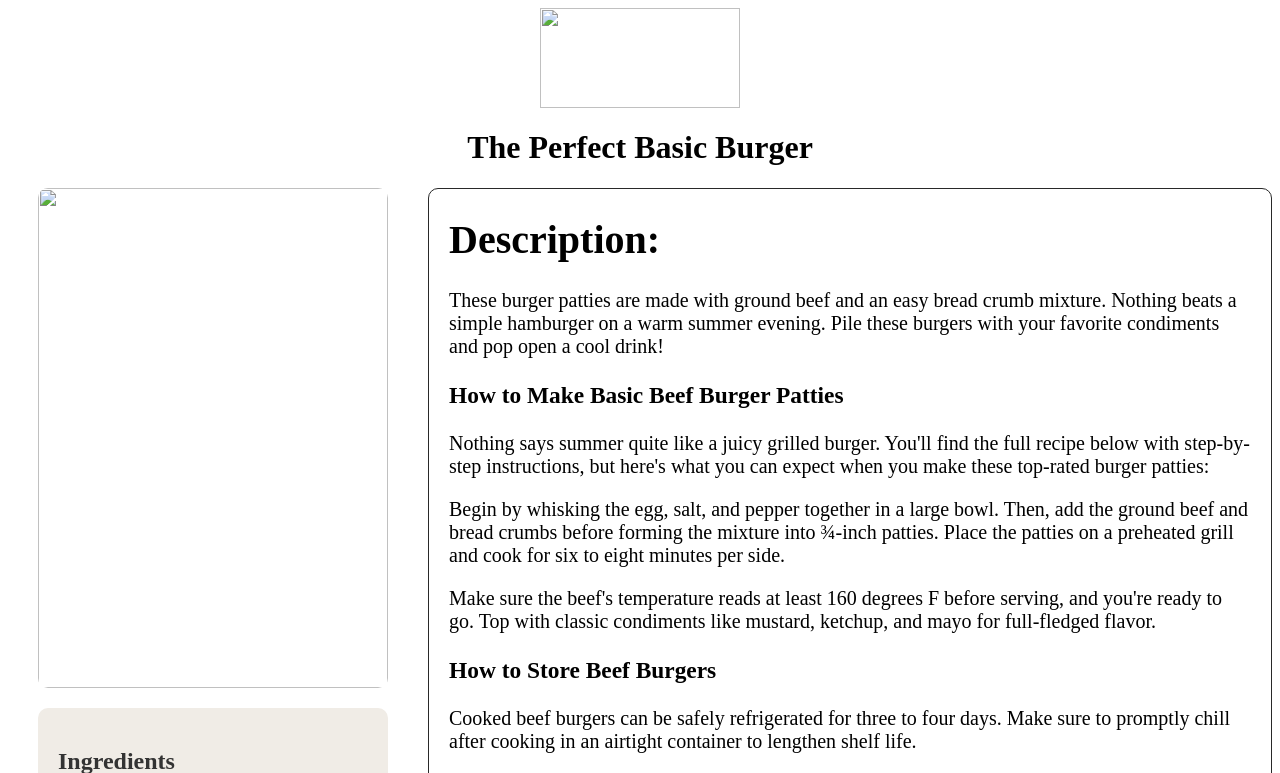
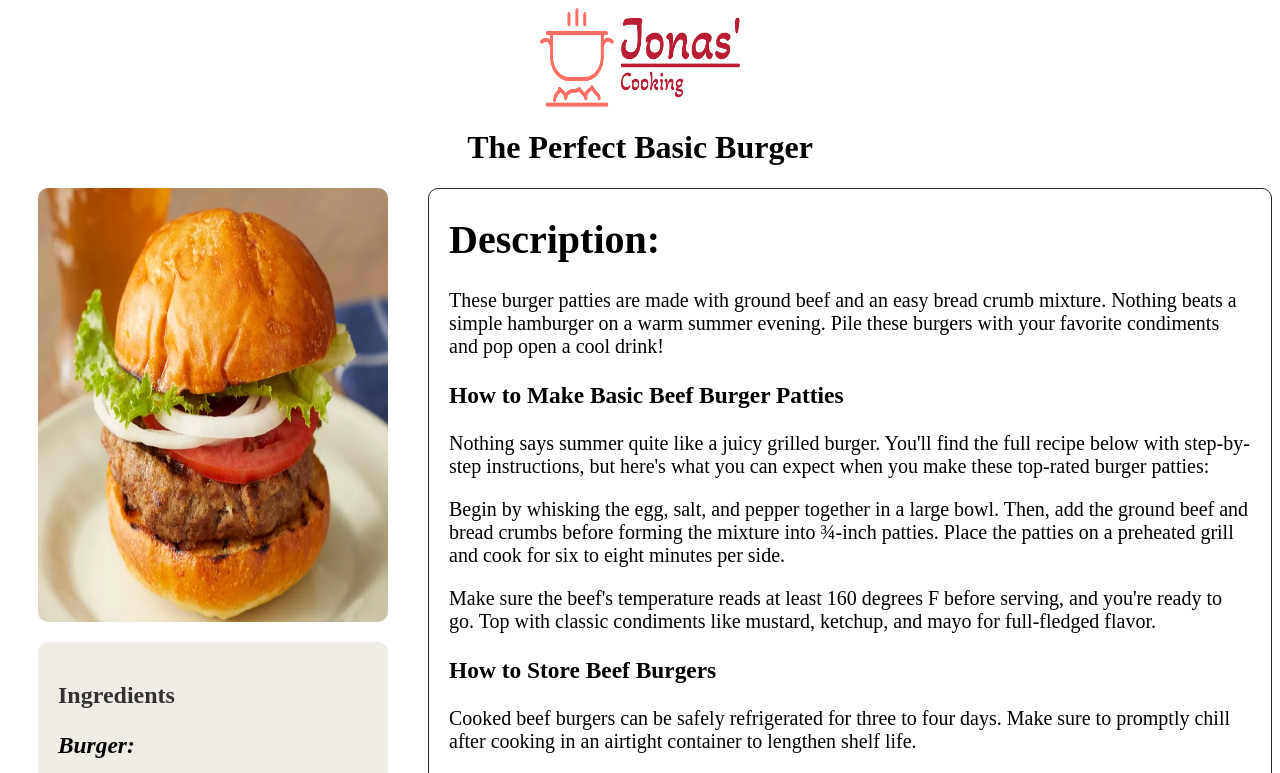
Before and after one commit to JonasAJohansen/odin-recipes, a plain HTML site: page burger/index.html in a window 1280 px wide. Shown: the top 773 px of the page. Drawn offline with Linux system fonts and the light colour scheme; the site is published under a folder, as on GitHub Pages, so addresses that start at the root find nothing.

Commit message:
Fixed Burger CSS

```diff
--- a/burger/index.html
+++ b/burger/index.html
@@ -8,13 +8,13 @@
     </heading>
     <body>
         <div>
-            <a href="./"><img id="recipelogo" class="center" src="/resources/logo.png"></a>
+            <a href="./"><img id="recipelogo" class="center" src="../resources/logo.png"></a>
         </div>
 
         <h1 class="recipe-title">The Perfect Basic Burger</h1>
         <div class="content">
             <div class="left">
-                <img class="left-header" src="/resources/burger.webp">
+                <img class="left-header" src="../resources/burger.webp">
                 <div class="ingredients-container">
                     <h2>Ingredients</h2>
                     <ul>
```
